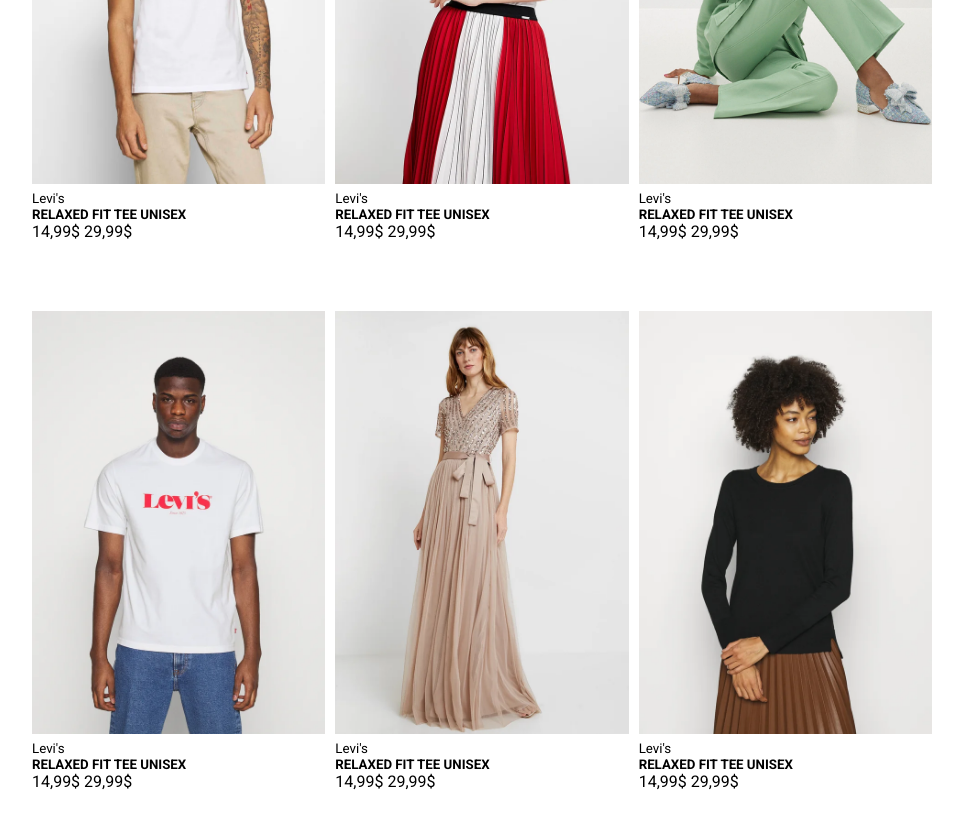
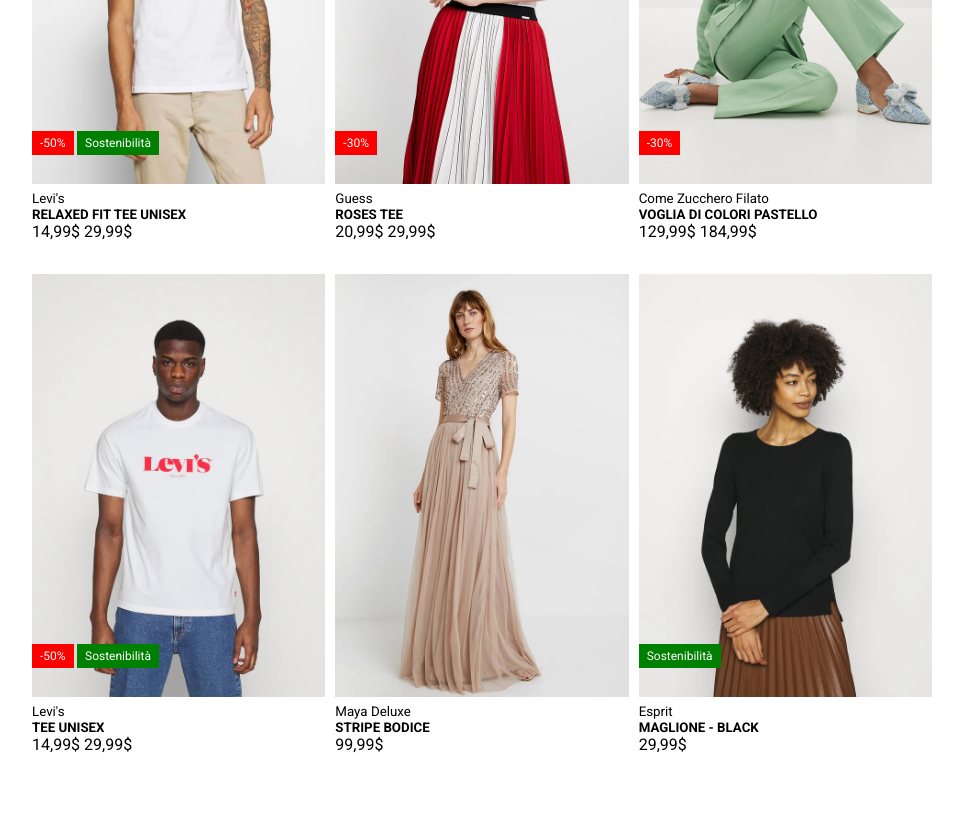
Before and after one commit to MatteoDiMartino/html-css-boolando, a plain HTML site: page index.html in a window 1280 px wide. Shown: the part 340-1157 px from the top of the page, without its empty margins (158-1121 px from the left). Drawn offline with Linux system fonts and the light colour scheme.

Commit message:
feat: add position discount element

```diff
--- a/index.html
+++ b/index.html
@@ -43,43 +43,67 @@
                     <small>Levi's</small>
                     <h5>RELAXED FIT TEE UNISEX</h5>
                     <span>14,99$ <span>29,99$</span></span>
+                    <div class="discount">
+                        <div class="sub-discount bg-red txt-white">-50%</div>
+                        <div class="sub-discount-2 bg-green txt-white">Sostenibilità</div>
+                    </div>
                 </div>
                 <div class="col-332 space">
                     <img src="./img/2.webp" alt="" class="space">
-                    <small>Levi's</small>
-                    <h5>RELAXED FIT TEE UNISEX</h5>
-                    <span>14,99$ <span>29,99$</span></span>
+                    <small>Guess</small>
+                    <h5>ROSES TEE</h5>
+                    <span>20,99$ <span>29,99$</span></span>
+                    <div class="discount">
+                        <div class="sub-discount bg-red txt-white">-30%</div>
+                    </div>
                 </div>
                 <div class="col-33">
                     <img src="./img/3.webp" alt="">
-                    <small>Levi's</small>
-                    <h5>RELAXED FIT TEE UNISEX</h5>
-                    <span>14,99$ <span>29,99$</span></span>
+                    <small>Come Zucchero Filato</small>
+                    <h5>VOGLIA DI COLORI PASTELLO</h5>
+                    <span>129,99$ <span>184,99$</span></span>
+                    <div class="discount">
+                        <div class="sub-discount bg-red txt-white">-30%</div>
+                    </div>
                 </div>
             </div>
             <div class="row3">
                 <div class="col-33">
                     <img src="./img/4.webp" alt="">
                     <small>Levi's</small>
-                    <h5>RELAXED FIT TEE UNISEX</h5>
+                    <h5>TEE UNISEX</h5>
                     <span>14,99$ <span>29,99$</span></span>
+                    <div class="discount">
+                        <div class="sub-discount bg-red txt-white">-50%</div>
+                        <div class="sub-discount-2 bg-green txt-white">Sostenibilità</div>
+                    </div>
                 </div>
                 <div class="col-332 space">
                     <img src="./img/5.webp" alt="" class="space">
-                    <small>Levi's</small>
-                    <h5>RELAXED FIT TEE UNISEX</h5>
-                    <span>14,99$ <span>29,99$</span></span>
+                    <small>Maya Deluxe</small>
+                    <h5>STRIPE BODICE</h5>
+                    <span>99,99$</span>
                 </div>
                 <div class="col-33">
                     <img src="./img/6.webp" alt="">
-                    <small>Levi's</small>
-                    <h5>RELAXED FIT TEE UNISEX</h5>
-                    <span>14,99$ <span>29,99$</span></span>
+                    <small>Esprit</small>
+                    <h5>MAGLIONE - BLACK</h5>
+                    <span>29,99$</span>
+                    <div class="discount">
+                        <div class="sub-discount-3 bg-green txt-white">Sostenibilità</div>
+                    </div>
                 </div>
             </div>
         </div>
         </div>
     </section>
 </main>
+<footer>
+    <div class="container">
+        <div class="row">
+
+        </div>
+    </div>
+</footer>
 </body>
 </html>
--- a/style.css
+++ b/style.css
@@ -30,7 +30,8 @@
 .row3 {
     display: flex;
     align-items: center;
-    margin-top: 50px;
+    margin-top: 13px;
+    margin-bottom: 13px;
 }
 
 .row2 {
@@ -54,12 +55,36 @@
 }
 .content-33 {
     background-color: #FF6900;
-
 }
 
-.space {
+.discount {
+    position: relative;
+}
 
+.sub-discount {
+    position: absolute;
+    top: -110px;
+    padding: 5px 8px 5px 8px;
+    font-size: 12px;
 }
+
+.sub-discount-2 {
+    position: absolute;
+    top: -110px;
+    left: 45px;
+    padding: 5px 8px 5px 8px;
+    font-size: 12px;
+}
+
+.sub-discount-3 {
+    position: absolute;
+    top: -110px;
+    padding: 5px 8px 5px 8px;
+    font-size: 12px;
+}
+/* .space {
+
+} */
 /*-------------
     GENERAL
 -------------*/
@@ -89,6 +114,13 @@
     text-decoration: none;
 }
 
+.bg-red {
+    background-color: red;
+}
+
+.bg-green {
+    background-color: green;
+}
 /*-------------
     ELEMENT
 -------------*/
```
